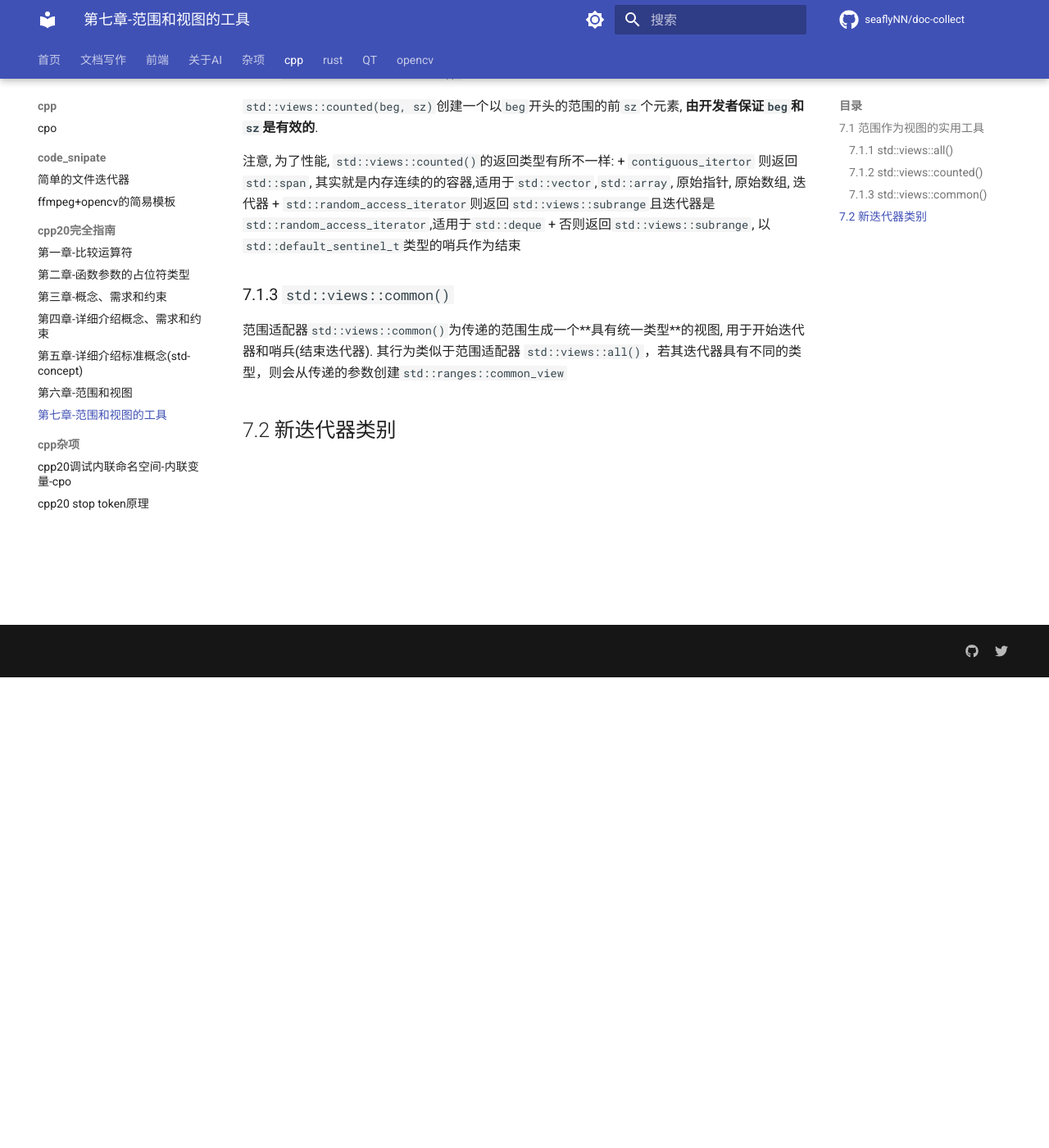
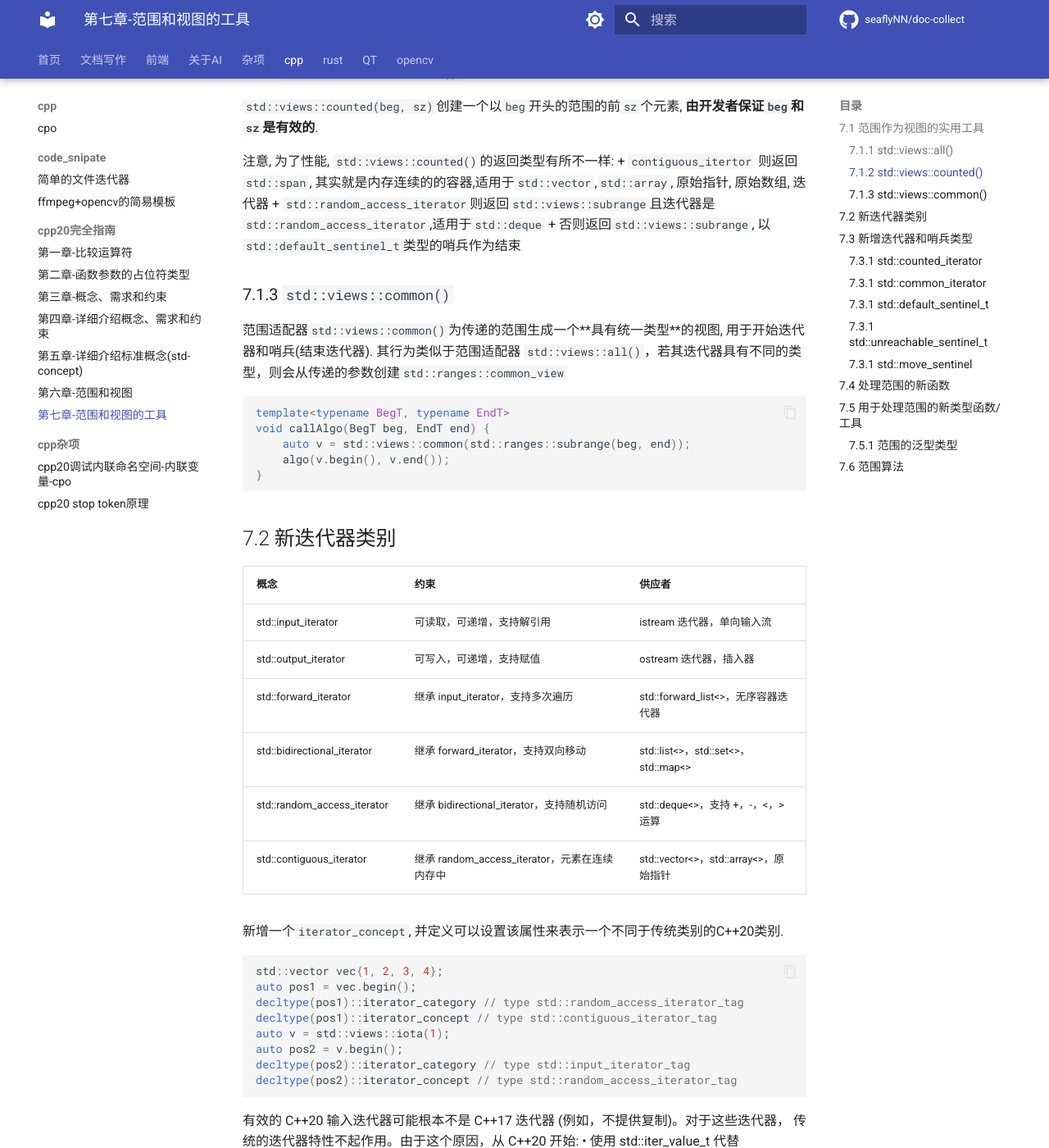
Before and after one commit to seaflyNN/doc-collect, an MkDocs documentation site: the page built from docs/cpp/cpp20完全指南/第7章-范围和视图的工具.md, in a window 1280 px wide and 1400 px high, scrolled down 574 px. Shown: the whole window at 82% size. Built offline with MkDocs 1.6.1 and Material for MkDocs 9.7.7, drawn with Linux system fonts in a browser that asks for light colours; comment, search, counter and statistics services are not loaded; some of the changed text lies outside the part shown.

Commit message:
更新C++20第七章文档，新增迭代器类别及相关函数的详细说明和代码示例，包括`std::input_iterator`、`std::output_iterator`等，帮助开发者更好地理解新迭代器的特性和使用方法。

````diff
--- a/docs/cpp/cpp20完全指南/第7章-范围和视图的工具.md
+++ b/docs/cpp/cpp20完全指南/第7章-范围和视图的工具.md
@@ -32,5 +32,84 @@ std::views::all_t<decltype(v)&&> a6{std::move(v)}; // owning_view<vector<int>>
 ### 7.1.3 `std::views::common()`
 范围适配器`std::views::common()`为传递的范围生成一个**具有统一类型**的视图, 用于开始迭代器和哨兵(结束迭代器). 其行为类似于范围适配器 `std::views::all()`，若其迭代器具有不同的类型，则会从传递的参数创建`std::ranges::common_view`
 
+```cpp
+template<typename BegT, typename EndT>
+void callAlgo(BegT beg, EndT end) {
+    auto v = std::views::common(std::ranges::subrange(beg, end));
+    algo(v.begin(), v.end());
+}
+```
 
 ## 7.2 新迭代器类别
+
+| 概念 | 约束 | 供应者 |
+| ------- | ------- | ------- |
+| std::input_iterator | 可读取，可递增，支持解引用 | istream 迭代器，单向输入流 |
+| std::output_iterator | 可写入，可递增，支持赋值 | ostream 迭代器，插入器 |
+| std::forward_iterator | 继承 input_iterator，支持多次遍历 | std::forward_list<>，无序容器迭代器 |
+| std::bidirectional_iterator | 继承 forward_iterator，支持双向移动 | std::list<>，std::set<>，std::map<> |
+| std::random_access_iterator | 继承 bidirectional_iterator，支持随机访问 | std::deque<>，支持 +，-，<，> 运算 |
+| std::contiguous_iterator | 继承 random_access_iterator，元素在连续内存中 | std::vector<>，std::array<>，原始指针 |
+
+新增一个`iterator_concept`, 并定义可以设置该属性来表示一个不同于传统类别的C++20类别.
+
+```cpp
+std::vector vec{1, 2, 3, 4};
+auto pos1 = vec.begin();
+decltype(pos1)::iterator_category // type std::random_access_iterator_tag
+decltype(pos1)::iterator_concept // type std::contiguous_iterator_tag
+auto v = std::views::iota(1);
+auto pos2 = v.begin();
+decltype(pos2)::iterator_category // type std::input_iterator_tag
+decltype(pos2)::iterator_concept // type std::random_access_iterator_tag
+```
+
+有效的 C++20 输入迭代器可能根本不是 C++17 迭代器 (例如，不提供复制)。对于这些迭代器，
+传统的迭代器特性不起作用。由于这个原因，从 C++20 开始:
+• 使用 std::iter_value_t
+代替 iterator_traits<>::value_type.
+• 使用 std::iter_reference_t
+代替 iterator_traits<>::reference.
+• 使用 std::iter_difference_t
+代替 iterator_traits<>::difference_type.
+
+## 7.3 新增迭代器和哨兵类型
+
+• std::counted_iterator 用于迭代器，该迭代器本身有一个计数来指定范围的结束
+• std::common_iterator 用于公共迭代器类型，可用于不同类型的两个迭代器
+• std::default_sentinel_t 用于结束迭代器，强制迭代器检查其结束
+• std::unreachable_sentinel_t 表示永远无法到达的 end 迭代器，表示无限范围
+• std::move_sentinel 用于将副本映射到 move 的 end 迭代器
+
+### 7.3.1 std::counted_iterator
+### 7.3.1 std::common_iterator
+### 7.3.1 std::default_sentinel_t
+### 7.3.1 std::unreachable_sentinel_t
+### 7.3.1 std::move_sentinel
+
+## 7.4 处理范围的新函数
+
+| 函数 | 意义 |
+| ------- | ------- |
+| std::ranges::empty(rg) | 生成的范围是否为空 |
+| std::ranges::size(rg) | 生成范围的大小 |
+| std::ranges::ssize(rg) | 将范围的大小作为 signed 类型的值 |
+| std::ranges::begin(rg) | 生成指向该范围的第一个元素的迭代器 |
+| std::ranges::end(rg) | 生成范围哨兵（一个迭代器） |
+| std::ranges::cbegin(rg) | 生成指向范围第一个元素的常量迭代器 |
+| std::ranges::cend(rg) | 生成范围的一个常量哨兵（一个到末尾的常量迭代器） |
+| std::ranges::rbegin(rg) | 生成范围内第一个元素的反向迭代器 |
+| std::ranges::rend(rg) | 生成范围的反向前哨（一个迭代器到末尾） |
+| std::ranges::crbegin(rg) | 生成指向范围第一个元素的反向常量迭代器 |
+| std::ranges::crend(rg) | 生成范围的反向常量哨兵（一个到末尾的常量迭代器） |
+| std::ranges::data(rg) | 生成该范围的原始数据 |
+| std::ranges::cdata(rg) | 生成具有 const 元素的范围的原始数据 |
+
+表 7.3 用于处理范围元素的泛型函数
+
+## 7.5 用于处理范围的新类型函数/工具
+
+### 7.5.1 范围的泛型类型
+
+
+## 7.6 范围算法
````
